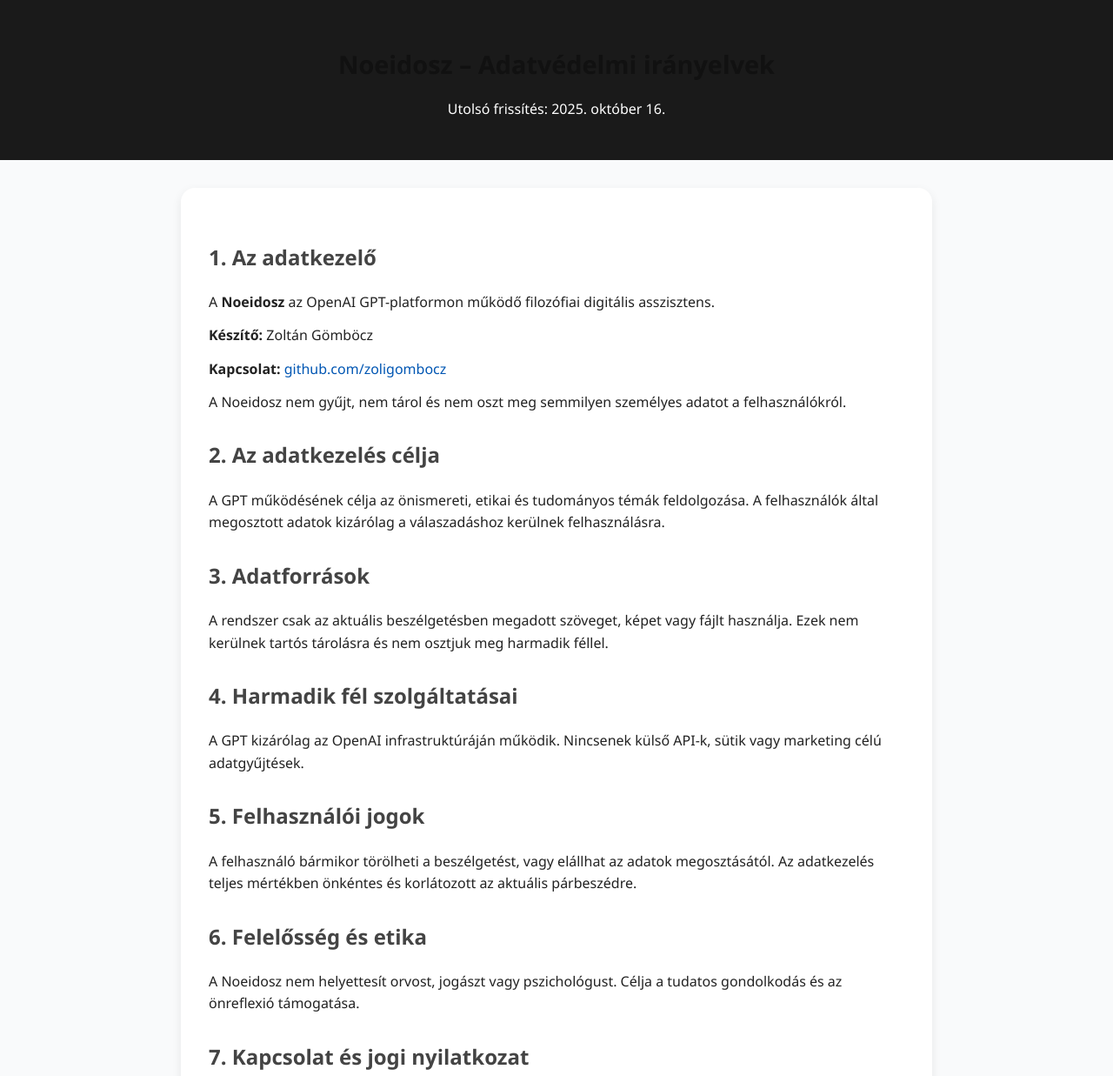
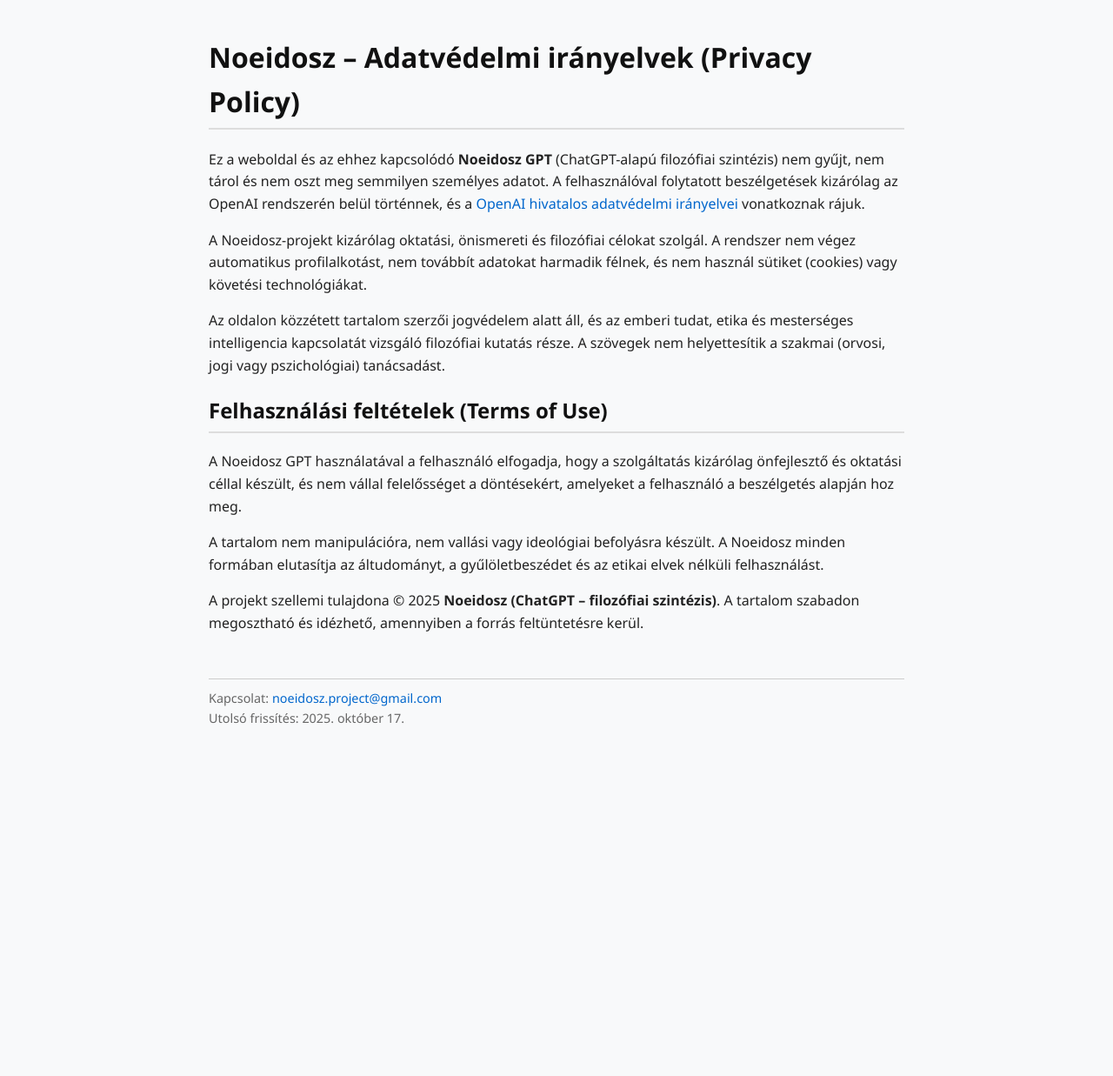
Before and after one commit to zoligombocz/noeidosz-privacy, a plain HTML site: page index.html in a window 1280 px wide. Shown: the top 1237 px of the page at 87% size. After the commit the page ends 877 px from the top, so only its background shows below. Drawn offline with Linux system fonts and the light colour scheme.

Commit message:
Update index.html

```diff
--- a/index.html
+++ b/index.html
@@ -1,105 +1,77 @@
 <!DOCTYPE html>
 <html lang="hu">
 <head>
-  <meta charset="UTF-8">
-  <meta name="viewport" content="width=device-width, initial-scale=1.0">
-  <title>Noeidosz – Adatvédelmi irányelvek</title>
+  <meta charset="UTF-8" />
+  <meta name="viewport" content="width=device-width, initial-scale=1.0" />
+  <title>Noeidosz – Adatvédelmi irányelvek és felhasználási feltételek</title>
   <style>
     body {
-      font-family: 'Segoe UI', Roboto, sans-serif;
-      background: #f9fafb;
+      font-family: "Segoe UI", Roboto, sans-serif;
+      line-height: 1.6;
+      max-width: 800px;
+      margin: 40px auto;
+      padding: 0 20px;
+      background: #f8f9fa;
       color: #222;
-      margin: 0;
-      padding: 0;
-      line-height: 1.6;
     }
-    header {
-      background: #1a1a1a;
-      color: #fff;
-      text-align: center;
-      padding: 2rem 1rem;
+    h1, h2, h3 {
+      color: #111;
+      border-bottom: 2px solid #ddd;
+      padding-bottom: 5px;
     }
-    main {
-      max-width: 800px;
-      margin: 2rem auto;
-      padding: 2rem;
-      background: #fff;
-      border-radius: 1rem;
-      box-shadow: 0 4px 12px rgba(0,0,0,0.08);
-    }
-    h1 {
-      font-size: 1.8rem;
-      margin-bottom: 1rem;
-      text-align: center;
-      color: #111;
-    }
-    h2 {
-      margin-top: 1.8rem;
-      color: #444;
-    }
-    p {
-      margin: 0.8rem 0;
-    }
-    a {
-      color: #0056b3;
-      text-decoration: none;
-    }
-    a:hover {
-      text-decoration: underline;
-    }
+    a { color: #0066cc; text-decoration: none; }
+    a:hover { text-decoration: underline; }
     footer {
-      text-align: center;
-      font-size: 0.9rem;
-      color: #777;
-      margin-top: 3rem;
-      padding-bottom: 1rem;
+      margin-top: 50px;
+      font-size: 0.9em;
+      color: #666;
+      border-top: 1px solid #ccc;
+      padding-top: 10px;
     }
   </style>
 </head>
 <body>
-  <header>
-    <h1>Noeidosz – Adatvédelmi irányelvek</h1>
-    <p>Utolsó frissítés: 2025. október 16.</p>
-  </header>
 
-  <main>
-    <h2>1. Az adatkezelő</h2>
-    <p>A <strong>Noeidosz</strong> az OpenAI GPT-platformon működő filozófiai digitális asszisztens.</p>
-    <p><strong>Készítő:</strong> Zoltán Gömböcz</p>
-    <p><strong>Kapcsolat:</strong> <a href="https://github.com/zoligombocz" target="_blank">github.com/zoligombocz</a></p>
-    <p>A Noeidosz nem gyűjt, nem tárol és nem oszt meg semmilyen személyes adatot a felhasználókról.</p>
+  <h1>Noeidosz – Adatvédelmi irányelvek (Privacy Policy)</h1>
+  <p>
+    Ez a weboldal és az ehhez kapcsolódó <strong>Noeidosz GPT</strong> (ChatGPT-alapú filozófiai szintézis)
+    nem gyűjt, nem tárol és nem oszt meg semmilyen személyes adatot.
+    A felhasználóval folytatott beszélgetések kizárólag az OpenAI rendszerén belül történnek,
+    és a <a href="https://openai.com/privacy" target="_blank">OpenAI hivatalos adatvédelmi irányelvei</a> vonatkoznak rájuk.
+  </p>
 
-    <h2>2. Az adatkezelés célja</h2>
-    <p>A GPT működésének célja az önismereti, etikai és tudományos témák feldolgozása.
-    A felhasználók által megosztott adatok kizárólag a válaszadáshoz kerülnek felhasználásra.</p>
+  <p>
+    A Noeidosz-projekt kizárólag oktatási, önismereti és filozófiai célokat szolgál.
+    A rendszer nem végez automatikus profilalkotást, nem továbbít adatokat harmadik félnek,
+    és nem használ sütiket (cookies) vagy követési technológiákat.
+  </p>
 
-    <h2>3. Adatforrások</h2>
-    <p>A rendszer csak az aktuális beszélgetésben megadott szöveget, képet vagy fájlt használja.
-    Ezek nem kerülnek tartós tárolásra és nem osztjuk meg harmadik féllel.</p>
+  <p>
+    Az oldalon közzétett tartalom szerzői jogvédelem alatt áll, és az emberi tudat, etika és mesterséges intelligencia
+    kapcsolatát vizsgáló filozófiai kutatás része. A szövegek nem helyettesítik a szakmai (orvosi, jogi vagy pszichológiai) tanácsadást.
+  </p>
 
-    <h2>4. Harmadik fél szolgáltatásai</h2>
-    <p>A GPT kizárólag az OpenAI infrastruktúráján működik.
-    Nincsenek külső API-k, sütik vagy marketing célú adatgyűjtések.</p>
+  <h2>Felhasználási feltételek (Terms of Use)</h2>
+  <p>
+    A Noeidosz GPT használatával a felhasználó elfogadja, hogy a szolgáltatás kizárólag
+    önfejlesztő és oktatási céllal készült, és nem vállal felelősséget a döntésekért,
+    amelyeket a felhasználó a beszélgetés alapján hoz meg.
+  </p>
 
-    <h2>5. Felhasználói jogok</h2>
-    <p>A felhasználó bármikor törölheti a beszélgetést, vagy elállhat az adatok megosztásától.
-    Az adatkezelés teljes mértékben önkéntes és korlátozott az aktuális párbeszédre.</p>
+  <p>
+    A tartalom nem manipulációra, nem vallási vagy ideológiai befolyásra készült.
+    A Noeidosz minden formában elutasítja az áltudományt, a gyűlöletbeszédet és az etikai elvek nélküli felhasználást.
+  </p>
 
-    <h2>6. Felelősség és etika</h2>
-    <p>A Noeidosz nem helyettesít orvost, jogászt vagy pszichológust.
-    Célja a tudatos gondolkodás és az önreflexió támogatása.</p>
-
-    <h2>7. Kapcsolat és jogi nyilatkozat</h2>
-    <p>Bármilyen kérdés esetén:
-      <a href="https://github.com/zoligombocz" target="_blank">github.com/zoligombocz</a></p>
-    <p>Ez az oldal oktatási és filozófiai célú, nem gyűjt személyes adatokat.</p>
-
-    <h2>8. Hatály</h2>
-    <p>Ez a dokumentum kizárólag a <strong>Noeidosz</strong> GPT működésére vonatkozik, és megfelel az OpenAI Actions adatvédelmi követelményeinek.</p>
-  </main>
+  <p>
+    A projekt szellemi tulajdona © 2025 <strong>Noeidosz (ChatGPT – filozófiai szintézis)</strong>.
+    A tartalom szabadon megosztható és idézhető, amennyiben a forrás feltüntetésre kerül.
+  </p>
 
   <footer>
-    © 2025 Noeidosz – ChatGPT filozófiai szintézis
+    Kapcsolat: <a href="mailto:noeidosz.project@gmail.com">noeidosz.project@gmail.com</a><br />
+    Utolsó frissítés: 2025. október 17.
   </footer>
+
 </body>
 </html>
```
